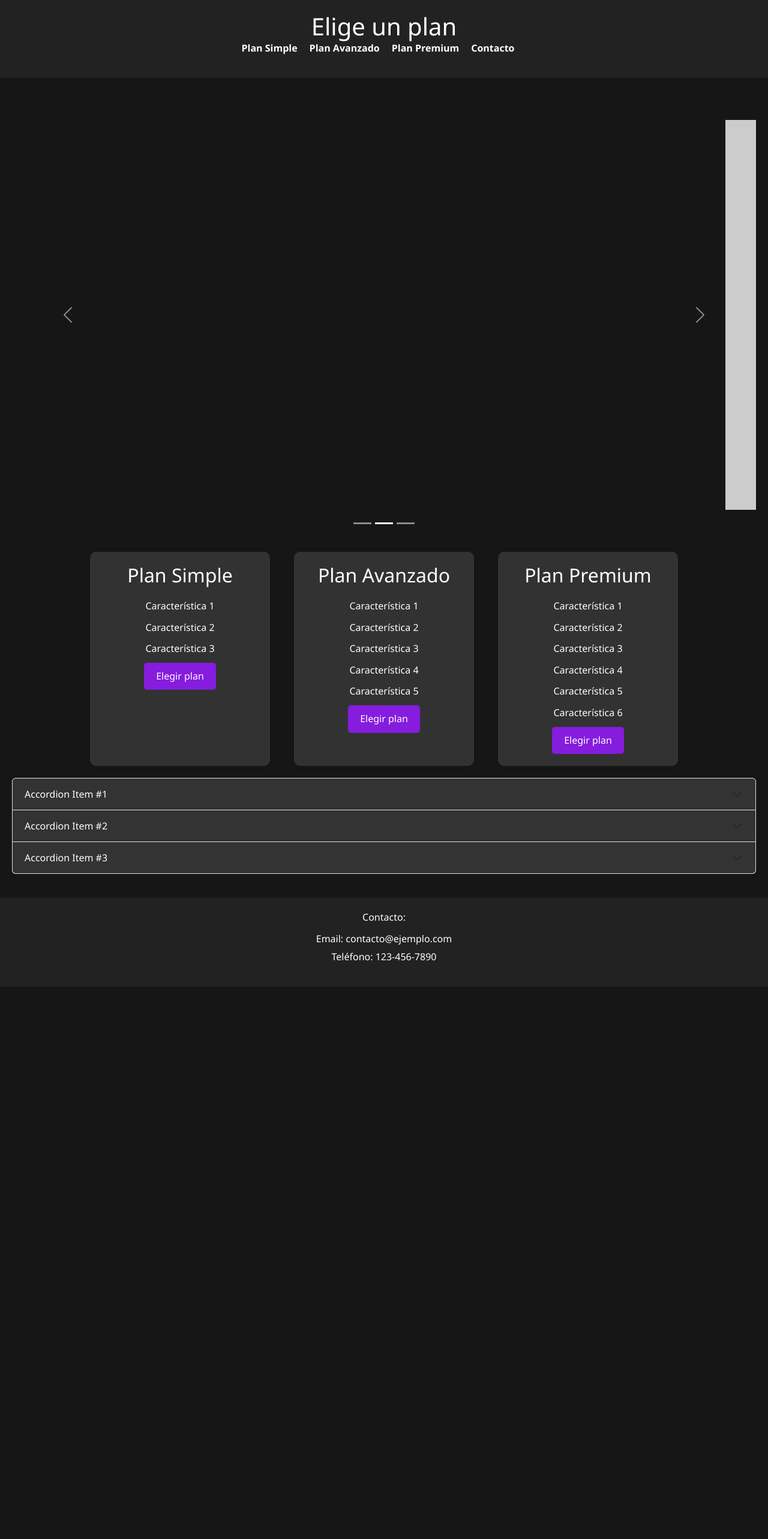
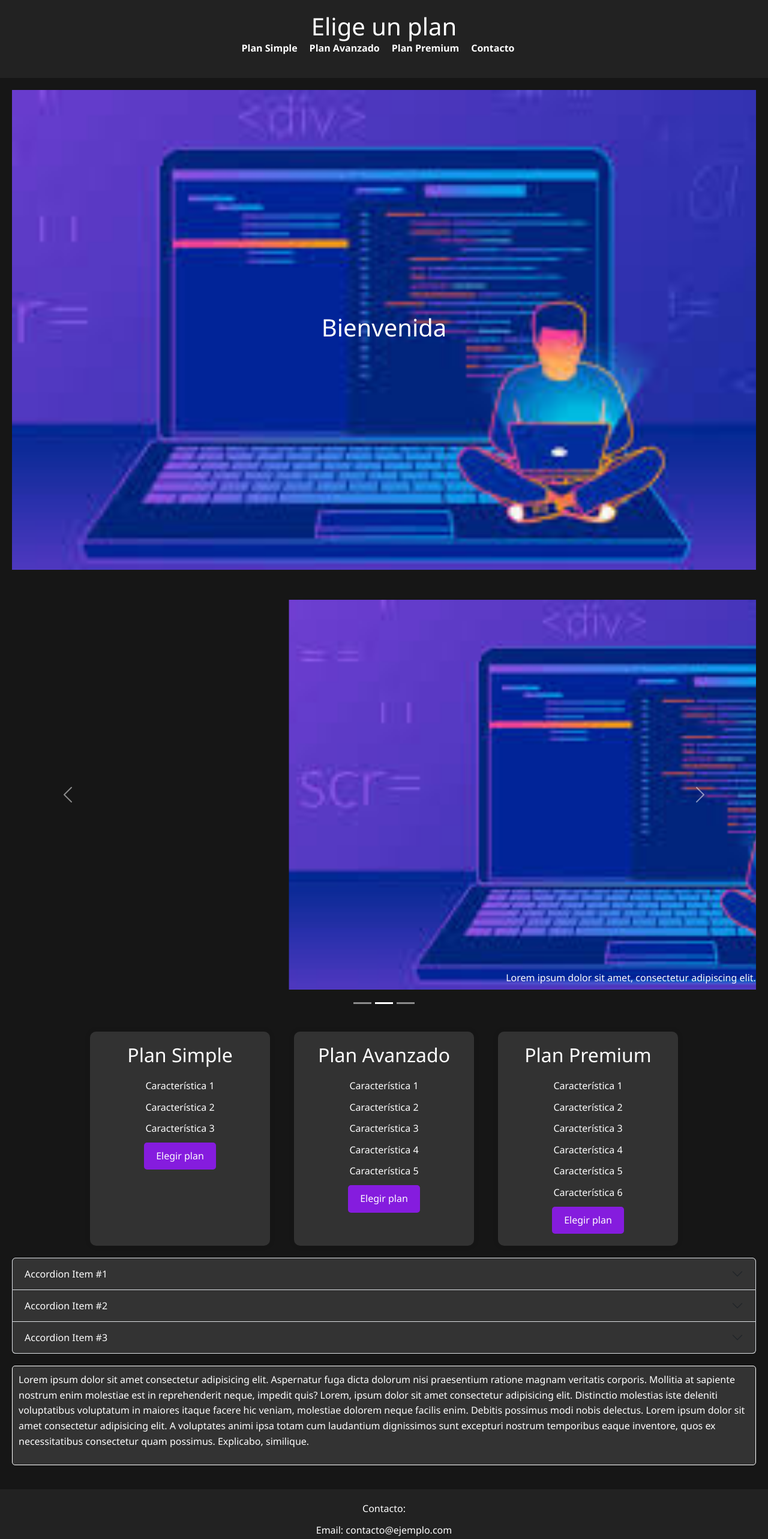
Before and after one commit to MrTex09/git-hub, a React (Vite) app in the folder IntegradorMineria/: page /Lan in a window 1280 px wide. Shown: the top 2566 px of the page at 60% size. Before the commit the page ends 1645 px from the top, so only its background shows below. Built offline with nearby package versions, Linux system fonts and the light colour scheme.

Commit message:
se añadio bienvenida y section

```diff
--- /dev/null
+++ b/IntegradorMineria/src/components/lan/bienvenida.jsx
@@ -0,0 +1,22 @@
+import React from 'react';
+
+export default function Bienvenida() {
+  const imageUrl = '../../../public/images/images.jpg'; // Ruta de la imagen en el directorio public
+
+  return (
+    <div style={{
+      backgroundImage: `url(${imageUrl})`,
+      backgroundSize: 'cover',
+      backgroundPosition: 'center',
+      height: '100vh',
+      display: 'flex',
+      justifyContent: 'center',
+      alignItems: 'center',
+      color: 'white',
+      textAlign: 'center',
+      textDecoration:"none"
+    }}>
+      <h1>Bienvenida</h1>
+    </div>
+  );
+}
--- a/IntegradorMineria/src/components/lan/car.jsx
+++ b/IntegradorMineria/src/components/lan/car.jsx
@@ -13,7 +13,7 @@ export default function Car() {
       <Carousel.Item>
         <img
           className="d-block w-100"
-          src="https://via.placeholder.com/800x400"
+          src="../../../public/images/images.jpg"
           alt="First slide"
           style={carouselImageStyle}  // Aplicar estilo aquí
         />
@@ -25,7 +25,7 @@ export default function Car() {
       <Carousel.Item>
         <img
           className="d-block w-100"
-          src="https://via.placeholder.com/800x400"
+          src="../../../public/images/images.jpg"
           alt="Second slide"
           style={carouselImageStyle}  // Aplicar estilo aquí
         />
@@ -36,7 +36,7 @@ export default function Car() {
       <Carousel.Item>
         <img
           className="d-block w-100"
-          src="https://via.placeholder.com/800x400"
+          src="../../../public/images/images.jpg"
           alt="Third slide"
           style={carouselImageStyle}  // Aplicar estilo aquí
         />
--- /dev/null
+++ b/IntegradorMineria/src/components/lan/section.jsx
@@ -0,0 +1,10 @@
+import React  from 'react';
+
+
+export default  function Section() {
+        return (
+            <div className='secion'>
+                <p> Lorem ipsum dolor sit amet consectetur adipisicing elit. Aspernatur fuga dicta dolorum nisi praesentium ratione magnam veritatis corporis. Mollitia at sapiente nostrum enim molestiae est in reprehenderit neque, impedit quis? Lorem, ipsum dolor sit amet consectetur adipisicing elit. Distinctio molestias iste deleniti voluptatibus voluptatum in maiores itaque facere hic veniam, molestiae dolorem neque facilis enim. Debitis possimus modi nobis delectus. Lorem ipsum dolor sit amet consectetur adipisicing elit. A voluptates animi ipsa totam cum laudantium dignissimos sunt excepturi nostrum temporibus eaque inventore, quos ex necessitatibus consectetur quam possimus. Explicabo, similique.</p>
+            </div>
+        );
+    }
--- a/IntegradorMineria/src/lan.css
+++ b/IntegradorMineria/src/lan.css
@@ -1,7 +1,7 @@
 /* Reset and basic styles */
 body, html {
-    margin: 0;
     padding: 0;
+
   }
 
 /* Estilos para el acordeón */
@@ -62,19 +62,7 @@ body, html {
     padding: 0;
   }
 
-  .acc{
-    display: flex;
-    flex-direction: row;
-    justify-content: center;
-    flex: 1;
-  }
-  .car{
-    display: flex;
-    flex-direction: row;
-    justify-content: center;
-    height: 500px;
-    flex: 1;
-  }
+
   .App-nav ul li {
     display: inline;
     margin-right: 20px;
@@ -166,3 +154,12 @@ body, html {
     display: flex;
     justify-content: center ;
   }
+
+.secion{
+  border: solid 1px #ffffff;
+  border-radius: 5px;
+  margin-top: 20px;
+  padding: 10px;
+  background-color: #333;
+
+}
--- a/IntegradorMineria/src/pages/lan.jsx
+++ b/IntegradorMineria/src/pages/lan.jsx
@@ -4,6 +4,10 @@ import '../lan.css'; // Importar tu CSS personalizado
 import Acc from '../components/lan/accordion';
 import Plan from '../components/lan/plan';
 import Car from '../components/lan/car';
+import Section from '../components/lan/section';
+import Bienvenida from '../components/lan/bienvenida';
+
+
 
 export default function Lan() {
   return (
@@ -21,9 +25,11 @@ export default function Lan() {
       </header>
 
       <main className="App-main">
+        <Bienvenida/>
         <Car/>
         <Plan />
         <Acc/>
+        <Section/>
       </main>
 
       <footer className="App-footer">
```
Also changed, not shown: IntegradorMineria/public/images/images.jpg (added), IntegradorMineria/public/images/images.png (added).
